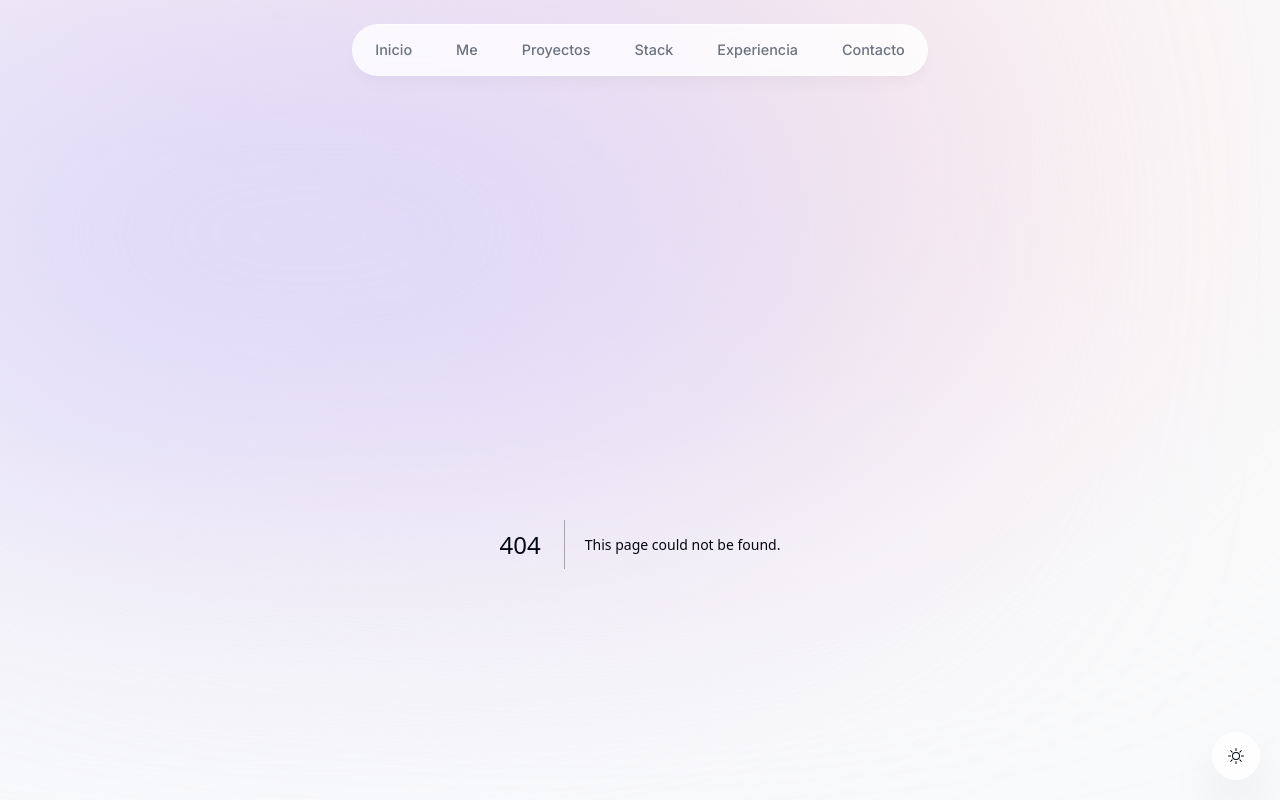
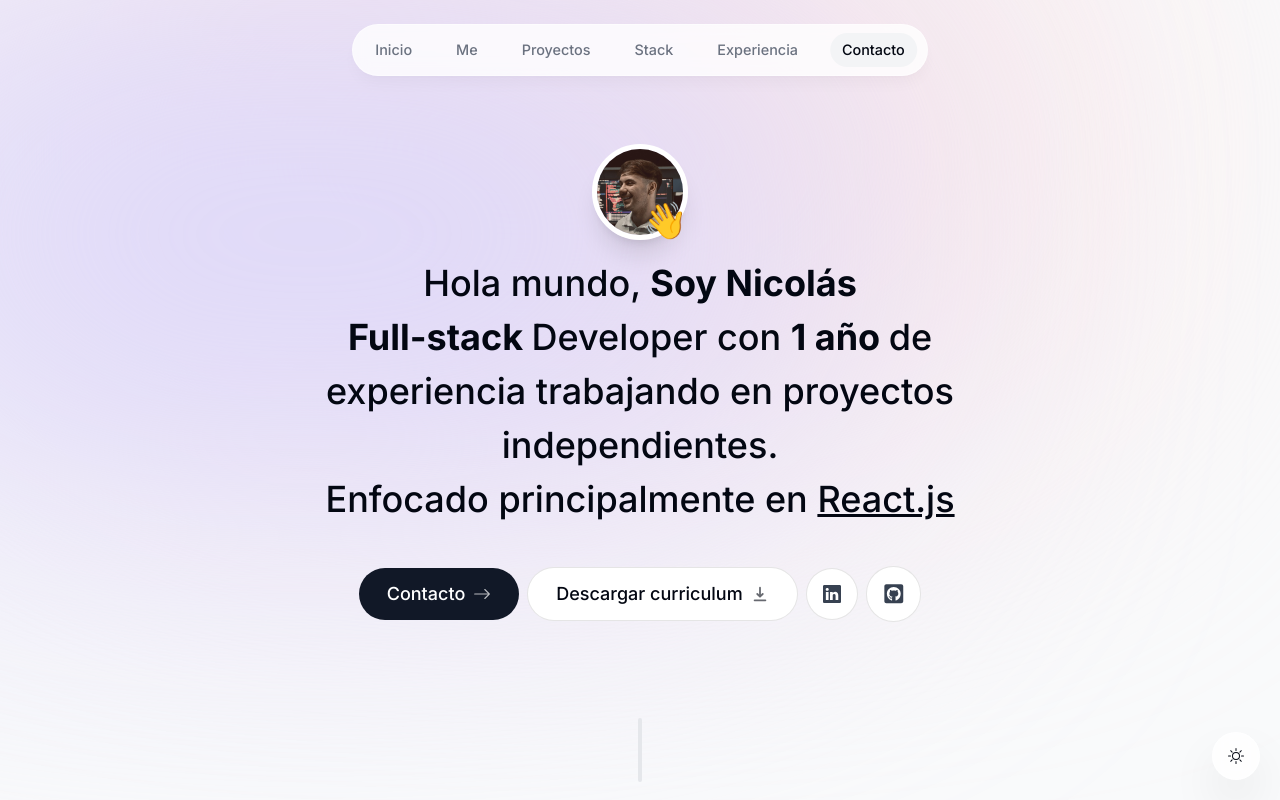
Before and after one commit to Nicoogf/portfolioNext, a Next.js app: page /portfolioNext/ in a window 1280 px wide. Before the commit this address had no page. Shown: the top 800 px of the page. Built offline with nearby package versions, Linux system fonts and the light colour scheme; no server answers.

Commit message:
Fix types

```diff
--- a/components/contact.tsx
+++ b/components/contact.tsx
@@ -7,7 +7,7 @@ import { useSectionInView } from "@/lib/hooks";
 import { sendEmail } from "@/actions/sendEmail";
 import SubmitBtn from "./submit-btn";
 import toast from "react-hot-toast";
-import { BsFillMapFill, BsInstagram, BsWhatsapp } from "react-icons/bs";
+
 
 export default function Contact() {
   const { ref } = useSectionInView("Contacto");
--- a/components/intro.tsx
+++ b/components/intro.tsx
@@ -81,7 +81,7 @@ export default function Intro() {
           href="#contact"
           className="group bg-gray-900 text-white px-7 py-3 flex items-center gap-2 rounded-full outline-none focus:scale-110 hover:scale-110 hover:bg-gray-950 active:scale-105 transition"
           onClick={() => {
-            setActiveSection("Contact");
+            setActiveSection("Contacto");
             setTimeOfLastClick(Date.now());
           }}
         >
--- a/context/active-section-context.tsx
+++ b/context/active-section-context.tsx
@@ -20,7 +20,7 @@ export const ActiveSectionContext =
 export default function ActiveSectionContextProvider({
   children,
 }: ActiveSectionContextProviderProps) {
-  const [activeSection, setActiveSection] = useState<SectionName>("Home");
+  const [activeSection, setActiveSection] = useState<SectionName>("Inicio");
   const [timeOfLastClick, setTimeOfLastClick] = useState(0);
 
   return (
--- a/next.config.js
+++ b/next.config.js
@@ -11,6 +11,8 @@ const nextConfig = {
   experimental: {
     serverActions: true,
   },
+   distDir: 'out',
+   basePath: '/portfolioNext',
 };
 
 module.exports = nextConfig;
--- a/package.json
+++ b/package.json
@@ -1,5 +1,5 @@
 {
-  "homepage" : "https://nicoogf.github.io/portfolioNext",
+  "homepage" : "https://Nicoogf.github.io/portfolioNext/",
   "name": "portfolio",
   "version": "0.1.0",
   "private": true,
```
Also changed, not shown: tsconfig.json (+18 -4 lines).
